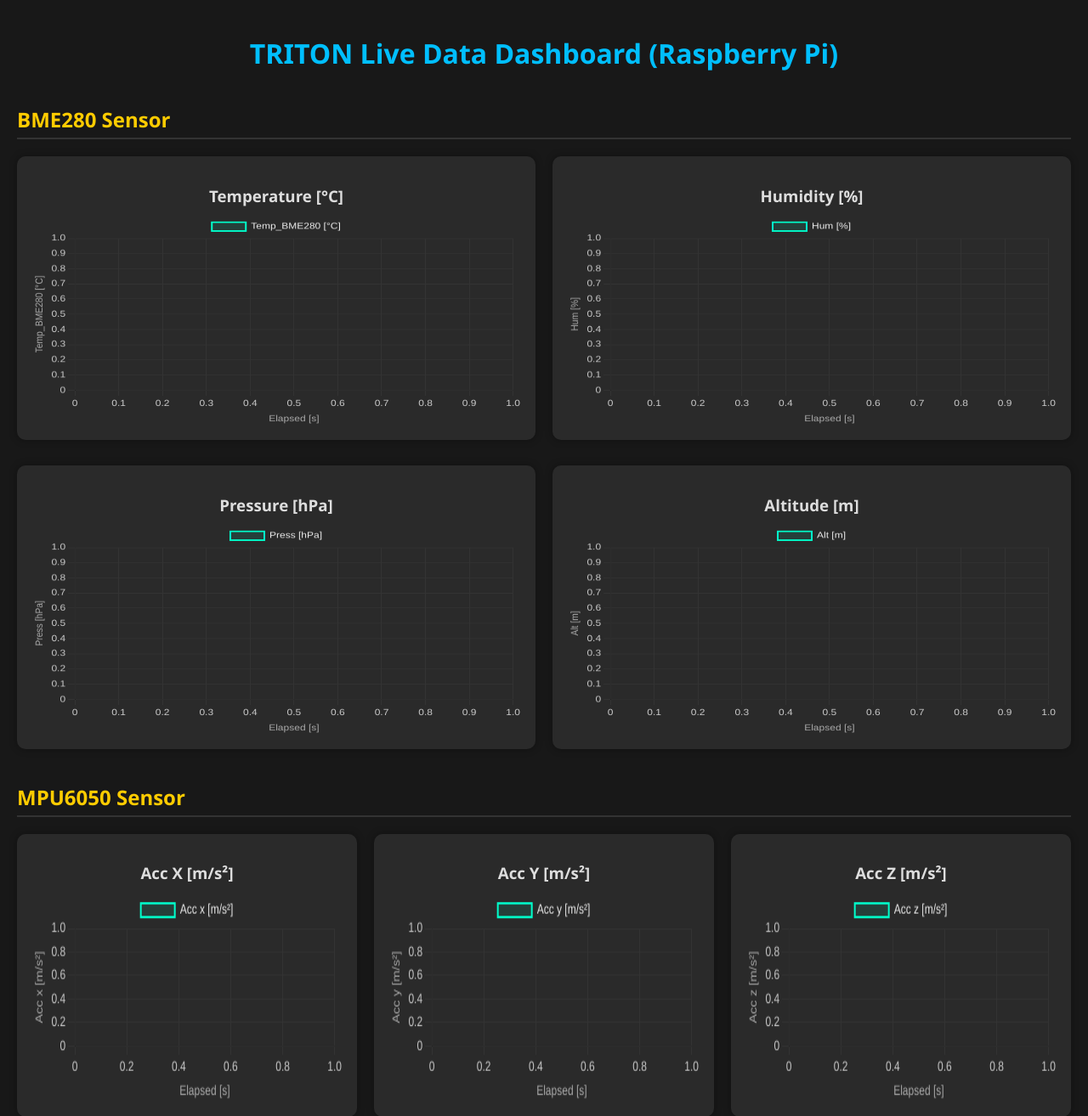
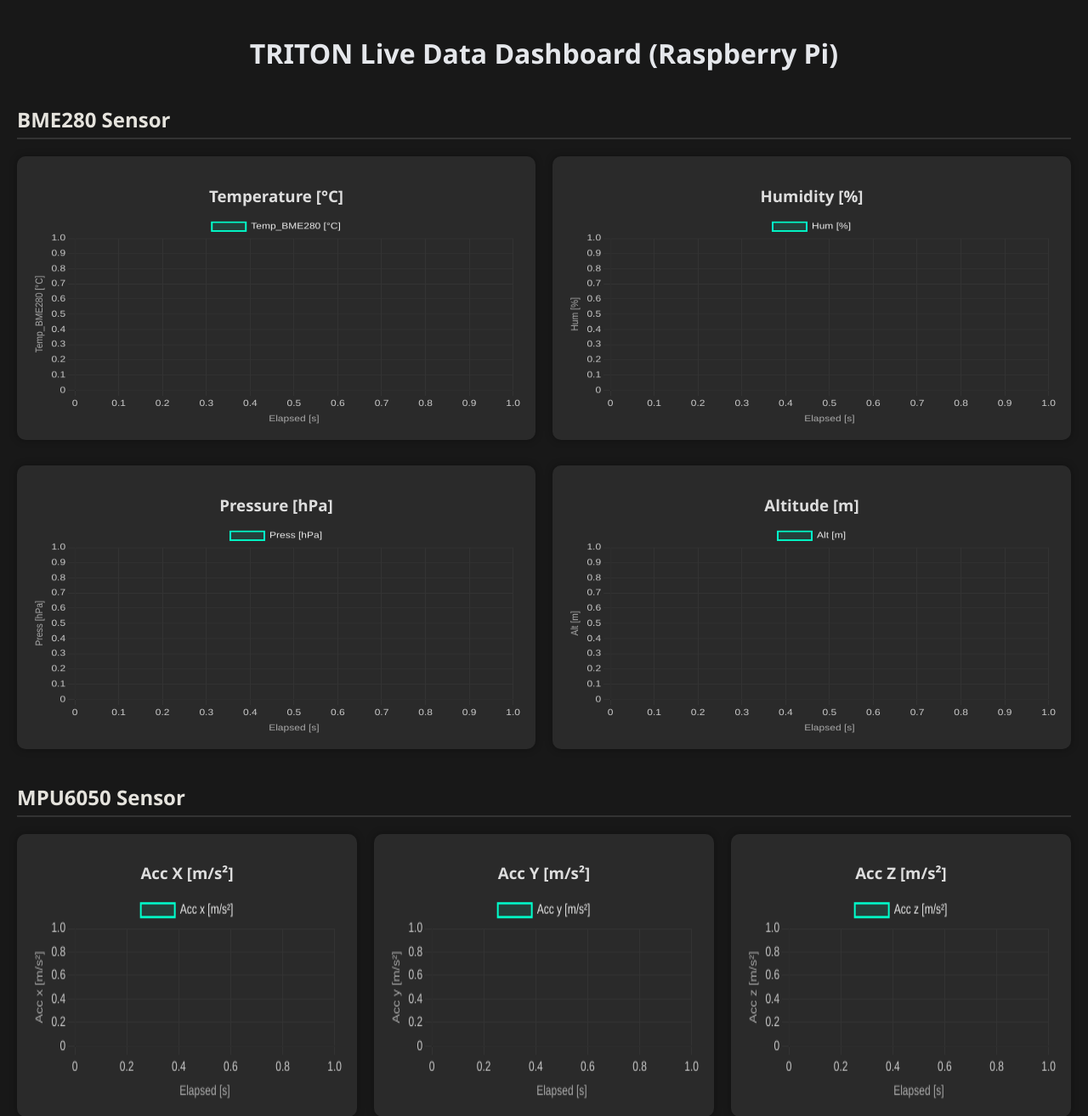
Before and after one commit to sebastianjulian/TRITON, a Flask app: page / in a window 1280 px wide. Shown: the top 1314 px of the page at 85% size. Run offline with Flask 3, Linux system fonts and the light colour scheme; data that the repository does not hold is empty.

Commit message:
color changes

```diff
--- a/src/templates/dashboard.html
+++ b/src/templates/dashboard.html
@@ -16,14 +16,14 @@
         h1 {
             text-align: center;
             margin-bottom: 40px;
-            color: #00bfff;
+            color: #E5E7EB;
         }
 
         h2 {
             border-bottom: 2px solid #333;
             padding-bottom: 5px;
             margin-top: 40px;
-            color: #ffcc00;
+            color: #e5e3dd;
         }
 
         .grid-2, .grid-3 {
```
